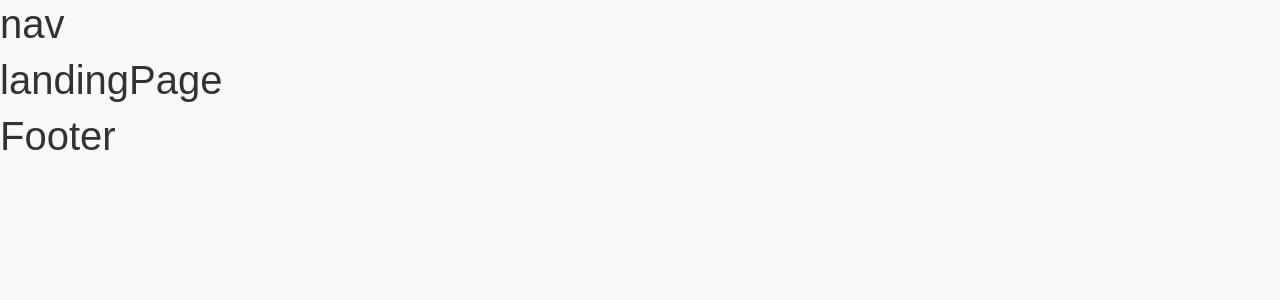
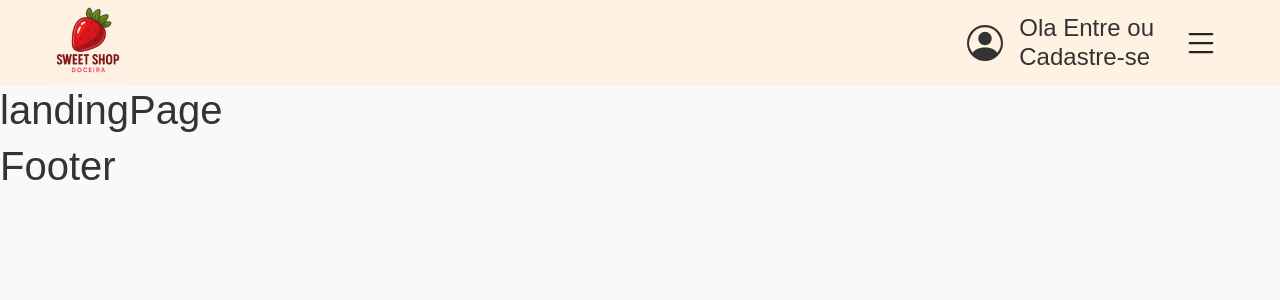
Before and after one commit to joaoviccardoso/Doceria, a React (Vite) app: page / in a window 1280 px wide. Shown: the top 300 px of the page. Built offline with nearby package versions, Linux system fonts and the light colour scheme.

Commit message:
feat: implementar navbar com offcanvas usando Bootstrap

```diff
--- a/src/componentes/Nav/index.jsx
+++ b/src/componentes/Nav/index.jsx
@@ -1,7 +1,36 @@
+import OffCanvas from '../OffCanvas';
 import './nav.css';
+import logo from '../../assets/logoDoceria.png'
 
 function Nav(){
-    return(<h1>nav</h1>)
+    return(
+        <nav className='nav'>
+            <div className='container-logo'>
+                <img src={logo} alt="Logo da Doceria" width={80}/>
+            </div>
+
+            <div className='container-loginEhOffCanvas'>
+                <div className='container-login'>
+                    <span>
+                        <svg xmlns="http://www.w3.org/2000/svg" width="36" height="36" fill="currentColor" class="bi bi-person-circle" viewBox="0 0 16 16">
+                        <path d="M11 6a3 3 0 1 1-6 0 3 3 0 0 1 6 0"/>
+                        <path fill-rule="evenodd" d="M0 8a8 8 0 1 1 16 0A8 8 0 0 1 0 8m8-7a7 7 0 0 0-5.468 11.37C3.242 11.226 4.805 10 8 10s4.757 1.225 5.468 2.37A7 7 0 0 0 8 1"/>
+                        </svg>
+                    </span>
+                    <div>
+                        <h3>Ola Entre ou</h3>
+                        <h3>Cadastre-se</h3>
+                    </div>
+                </div>
+                <button className="btn" data-bs-toggle="offcanvas" data-bs-target="#offcanvasRight" aria-controls="offcanvasRight">
+                    <svg xmlns="http://www.w3.org/2000/svg" width="36" height="36" fill="currentColor" class="bi bi-list" viewBox="0 0 16 16">
+                    <path fill-rule="evenodd" d="M2.5 12a.5.5 0 0 1 .5-.5h10a.5.5 0 0 1 0 1H3a.5.5 0 0 1-.5-.5m0-4a.5.5 0 0 1 .5-.5h10a.5.5 0 0 1 0 1H3a.5.5 0 0 1-.5-.5m0-4a.5.5 0 0 1 .5-.5h10a.5.5 0 0 1 0 1H3a.5.5 0 0 1-.5-.5"/>
+                    </svg>
+                </button>
+                <OffCanvas/>
+            </div>
+        </nav>
+    )
 }
 
 export default Nav
--- a/src/componentes/Nav/nav.css
+++ b/src/componentes/Nav/nav.css
@@ -0,0 +1,23 @@
+.nav{
+    display: flex;
+    justify-content: space-between;
+    align-items: center;
+    padding: .2rem 3rem;
+    background-color: var(--rosa-nav);
+}
+
+.container-loginEhOffCanvas{
+    display: flex;
+    gap: 1rem;
+}
+
+.container-login{
+    display: flex;
+    align-items: center;
+    gap: 1rem;
+}
+
+.container-login h3{
+    font-size: var(--font-size-xl);
+    margin: 0;
+}
--- /dev/null
+++ b/src/componentes/OffCanvas/index.jsx
@@ -0,0 +1,17 @@
+import './offCanvas.css'
+
+function OffCanvas(){
+    return(
+        <div class="offcanvas offcanvas-end" tabindex="-1" id="offcanvasRight" aria-labelledby="offcanvasRightLabel">
+            <div class="offcanvas-header">
+                <h5 class="offcanvas-title" id="offcanvasRightLabel">Offcanvas right</h5>
+                <button type="button" class="btn-close" data-bs-dismiss="offcanvas" aria-label="Close"></button>
+            </div>
+            <div class="offcanvas-body">
+            ...
+            </div>
+        </div>
+    )
+}
+
+export default OffCanvas
--- a/src/styles/font.css
+++ b/src/styles/font.css
@@ -13,6 +13,7 @@
     --font-size-3xl: 5rem;
 
     /*Cores*/
+    --rosa-nav: #FFF2E3;
     --rosa-escuro: #FF5FA2;
     --rosa-backGround: #FFF0F5;
     --rosa-cards: #FF95B7;
```
Also changed, not shown: src/assets/logoDoceria.png (added), src/componentes/OffCanvas/offCanvas.css (added).
